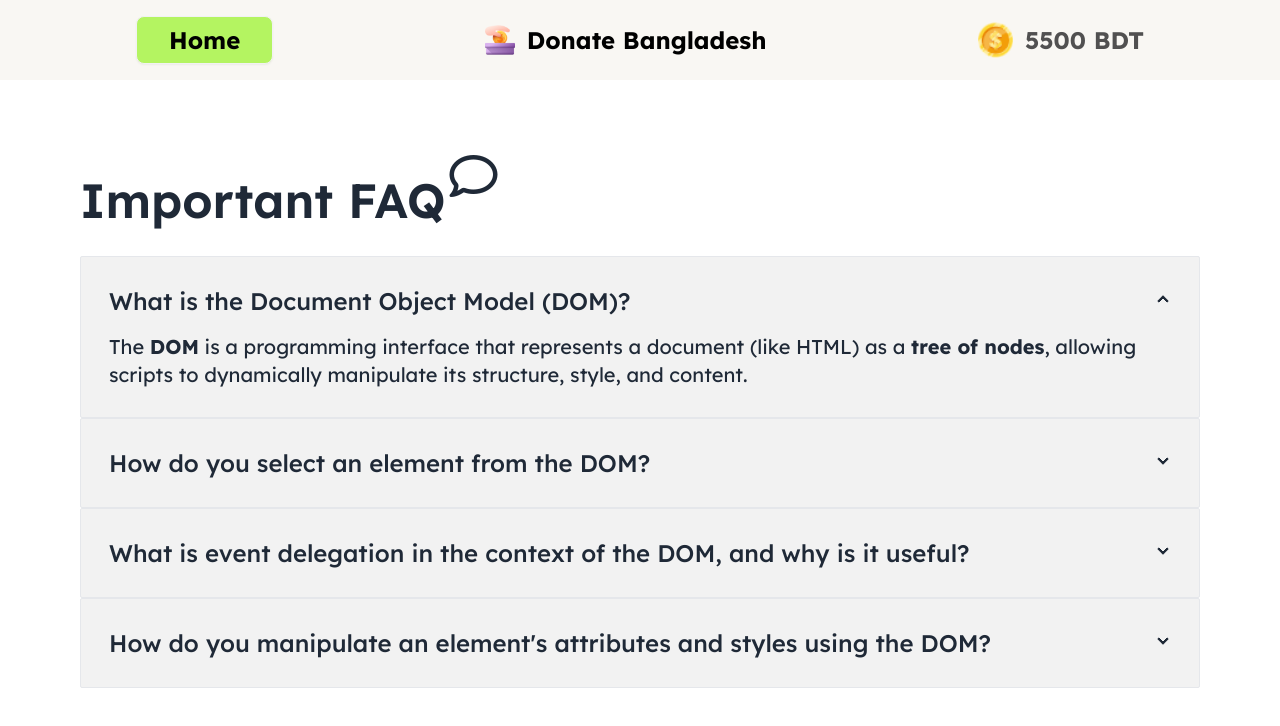
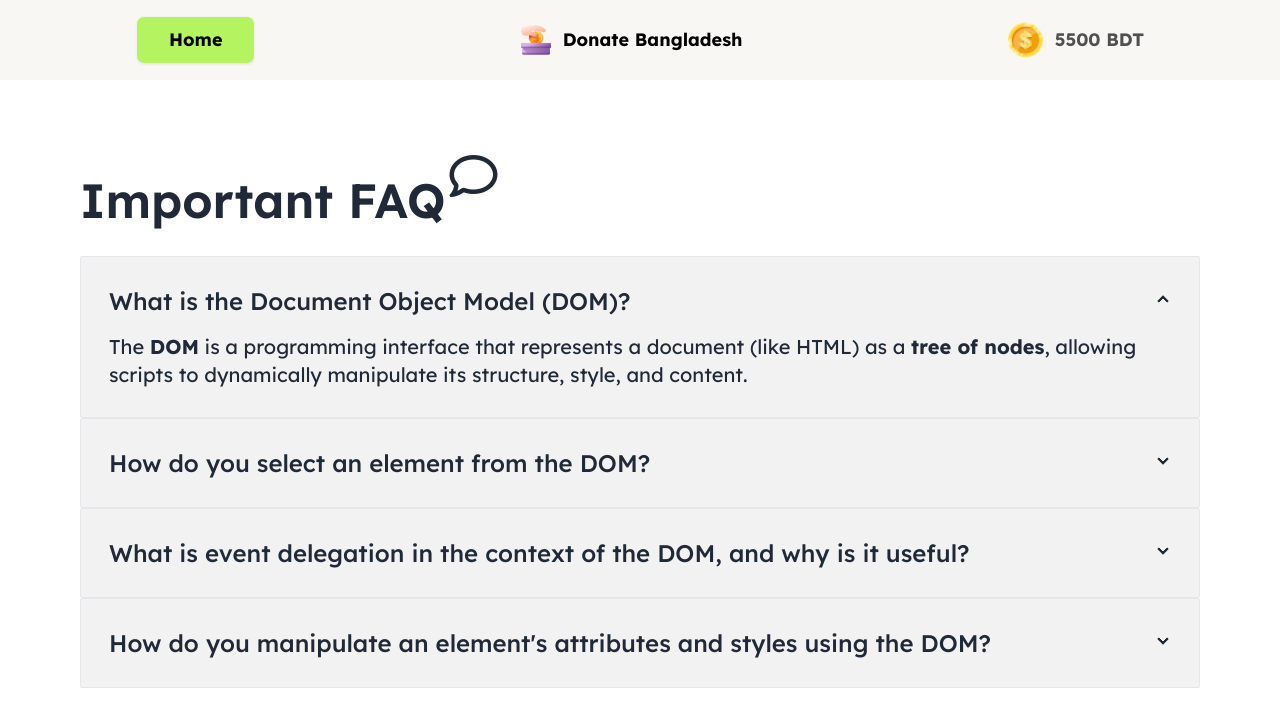
Before and after one commit to farihaa1/Donate-Bangladesh, a plain HTML site: page blog.html in a window 1280 px wide. Drawn offline with nearby package versions, Linux system fonts and the light colour scheme.

Commit message:
text size changed

```diff
--- a/blog.html
+++ b/blog.html
@@ -50,7 +50,7 @@
              <!-- blog btn -->
             <div class="flex justify-between py-4 px-2 container mx-auto max-w-screen-lg  bg-[rgb(249, 247, 243)]">
                 <div>
-                    <a href="./index.html" class="text-black font-bold sm:text-2xl text-lg bg-primaryBg rounded-lg px-8 btn">
+                    <a href="./index.html" class="text-black font-bold text-xl md:text-lg bg-primaryBg rounded-lg px-8 btn">
                  Home
                     </a>
                 </div>
@@ -60,7 +60,7 @@
                 <!-- logo -->
                 <div class="flex justify-center items-center gap-3">
                     <div class=""><img width="30" src="./assets/logo.png" alt=""></div>
-                    <h2 class="text-black font-bold sm:text-2xl text-lg">Donate Bangladesh</h2>
+                    <h2 class="text-black font-bold text-xl md:text-lg">Donate Bangladesh</h2>
 
                 </div>
 
@@ -69,7 +69,7 @@
                 <!-- total BDT -->
                 <div class="flex justify-center items-center gap-3">
                     <img width="35 md:40" src="./assets/coin.png" alt="">
-                    <h3 id="usersTotalTk" class=" font-bold sm:text-2xl text-lg text-[#515050]">5500 BDT</h3>
+                    <h3 id="usersTotalTk" class=" font-bold text-xl md:text-lg text-[#515050]">5500 BDT</h3>
                 </div>
             </div>
 
```
Also changed, not shown: index.html (+4 -4 lines).
